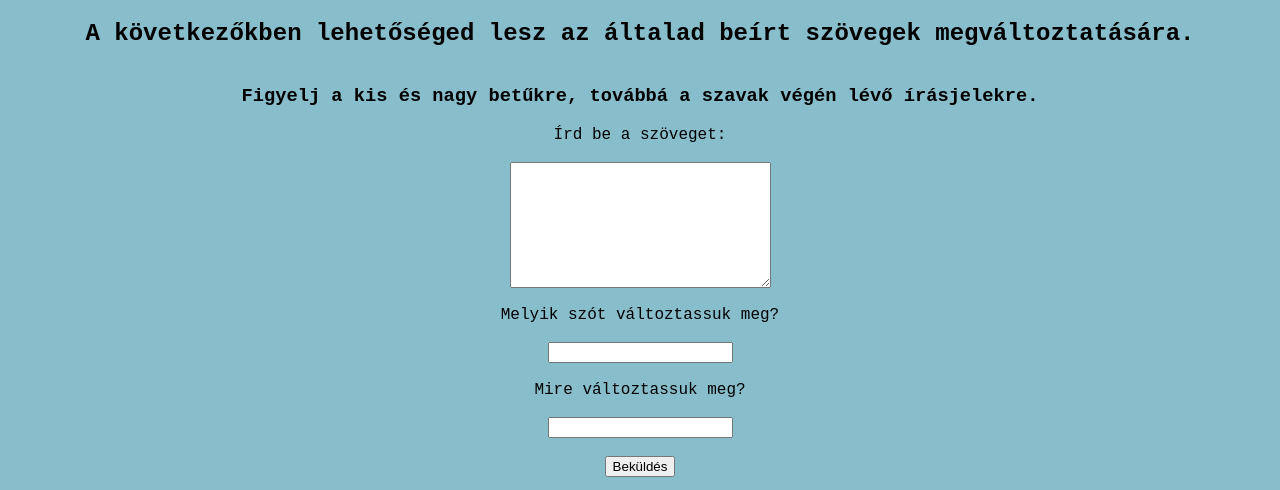
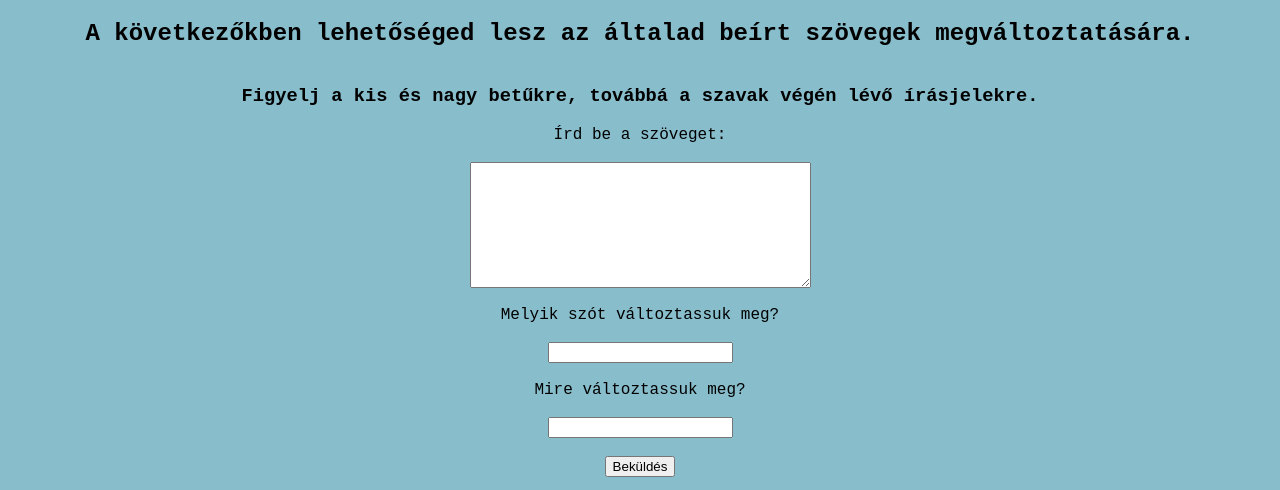
Before and after one commit to petergyenge/petergyenge.github.io, a plain HTML site: page index.html in a window 1280 px wide. Shown: the part 88-578 px from the top of the page. Drawn offline with Linux system fonts and the light colour scheme; a web font is replaced by a local one.

Commit message:
Update index.html

```diff
--- a/index.html
+++ b/index.html
@@ -20,7 +20,7 @@
 
     <form>
         <label for="szoveg">Írd be a szöveget:</label><br>
-        <textarea id="szoveg" name="szoveg" rows="8" cols="30"></textarea><br>
+        <textarea id="szoveg" name="szoveg" rows="8" cols="40"></textarea><br>
         <label for="mit">Melyik szót változtassuk meg?</label><br>
         <input type="text" id="mit" name="mit"><br>
         <label for="mire">Mire változtassuk meg?</label><br>
```
